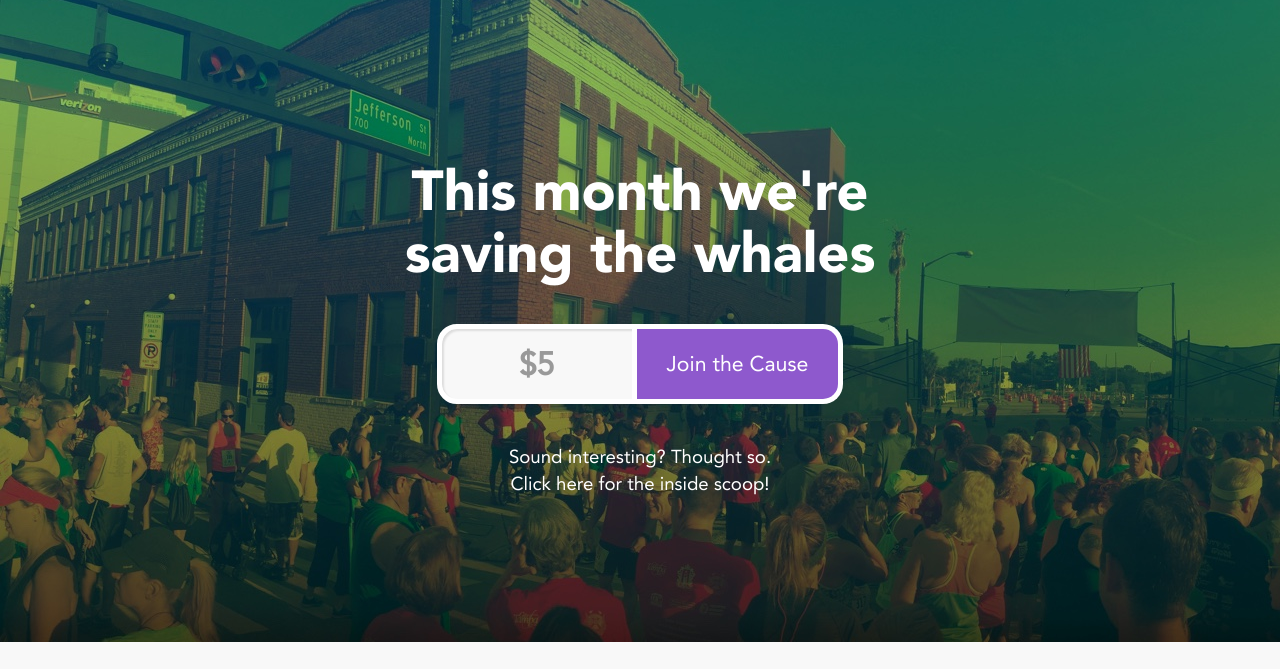
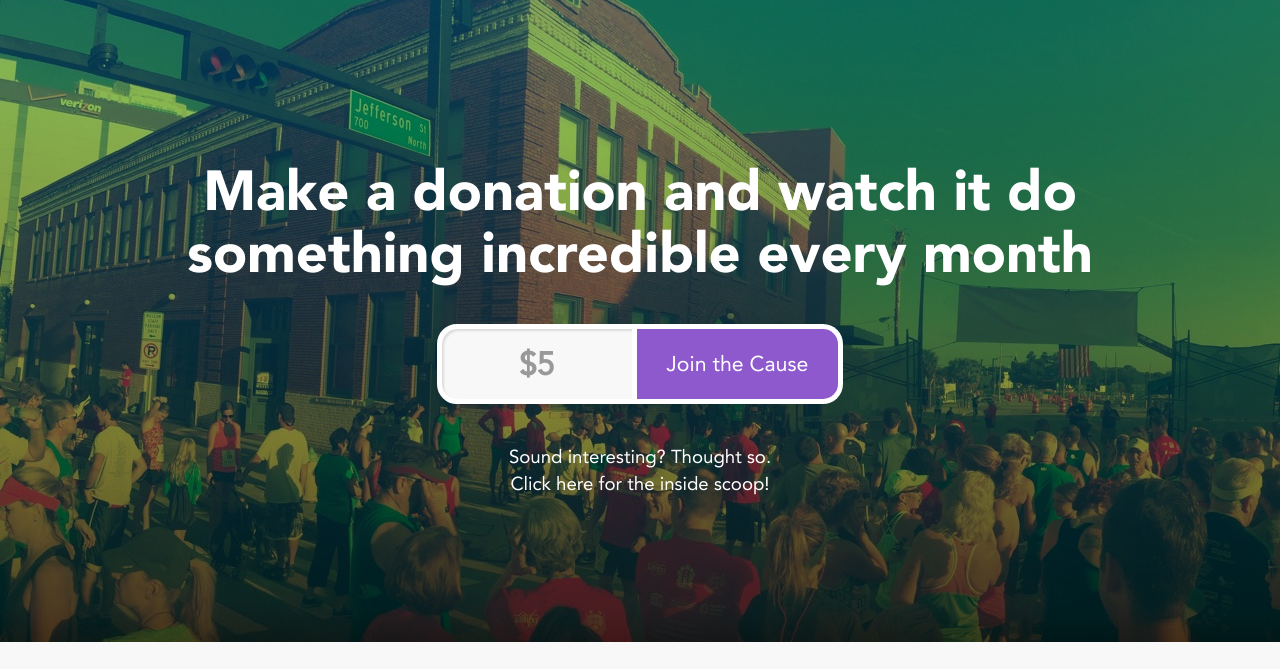
Before and after one commit to sparkthecause/www, a plain HTML site: page index.html in a window 1280 px wide. Shown: the part 78-747 px from the top of the page. Drawn offline with nearby package versions, Linux system fonts and the light colour scheme.

Commit message:
change hero text

```diff
--- a/index.html
+++ b/index.html
@@ -138,8 +138,7 @@
                         <div class="col-xs-12">
 
                             <h1>
-                                This month we're<br>
-                                saving the whales
+                                Make a donation and watch it do something incredible every month
                             </h1>
 
                             <form class="form-inline">
```
